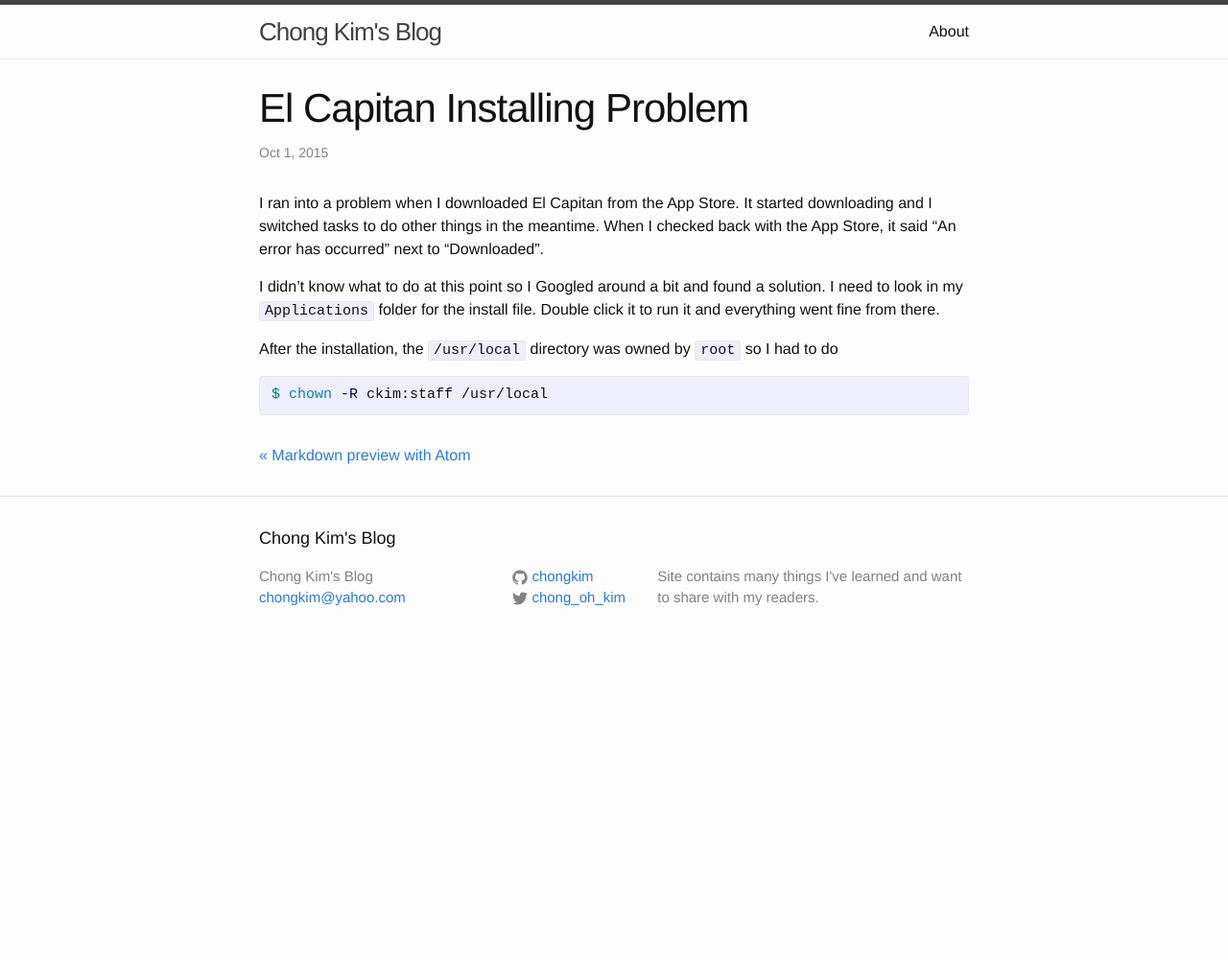
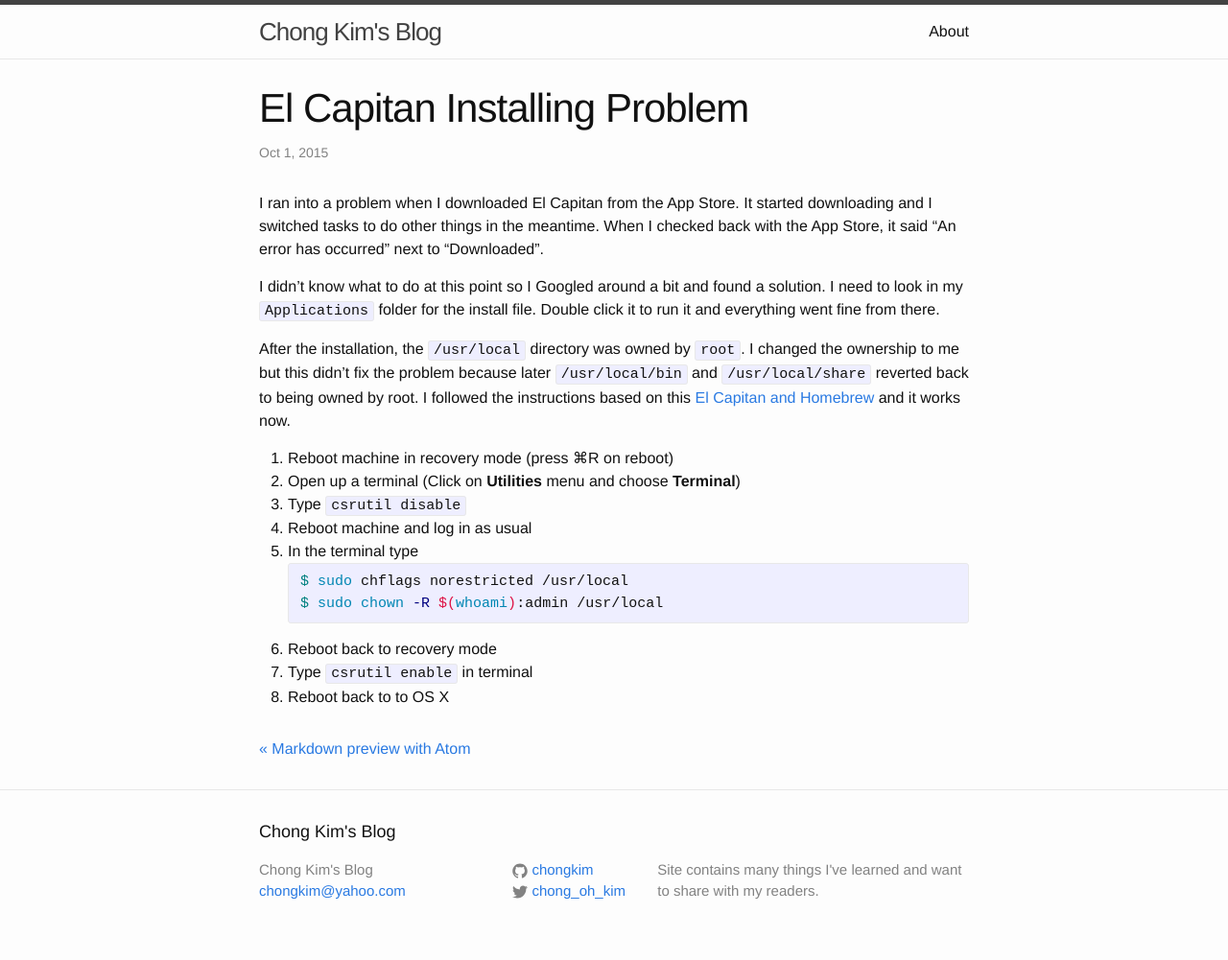
Before and after one commit to chongkim/chongkim.github.io, a Jekyll site: the page built from _posts/2015-10-01-el-capitan.md, in a window 1280 px wide. Shown: the whole page at 96% size. Built offline with Jekyll 4.4.1, drawn with Linux system fonts in a browser that asks for light colours; before the commit the page ends 900 px from its top, so only the background shows below that.

Commit message:
update on el capitan

```diff
--- a/_posts/2015-10-01-el-capitan.md
+++ b/_posts/2015-10-01-el-capitan.md
@@ -12,8 +12,24 @@
 solution. I need to look in my `Applications` folder for the install file.
 Double click it to run it and everything went fine from there.
 
-After the installation, the `/usr/local` directory was owned by `root` so I had to do
+After the installation, the `/usr/local` directory was owned by `root`. I
+changed the ownership to me but this didn't fix the problem because later
+`/usr/local/bin` and `/usr/local/share` reverted back to being owned by root. I
+followed the instructions based on this [El Capitan and Homebrew] and it works now.
 
+<ol>
+  <li> Reboot machine in recovery mode (press &#8984;R on reboot)</li>
+  <li> Open up a terminal (Click on <b>Utilities</b> menu and choose <b>Terminal</b>)</li>
+  <li> Type <code>csrutil disable</code></li>
+  <li> Reboot machine and log in as usual</li>
+  <li> In the terminal type</li>
 {% highlight bash %}
-$ chown -R ckim:staff /usr/local
+$ sudo chflags norestricted /usr/local
+$ sudo chown -R $(whoami):admin /usr/local
 {% endhighlight %}
+  <li> Reboot back to recovery mode</li>
+  <li> Type <code>csrutil enable</code> in terminal</li>
+  <li>Reboot back to to OS X</li>
+</ol>
+
+[El Capitan and Homebrew]: https://github.com/Homebrew/homebrew/blob/master/share/doc/homebrew/El_Capitan_and_Homebrew.md
```
